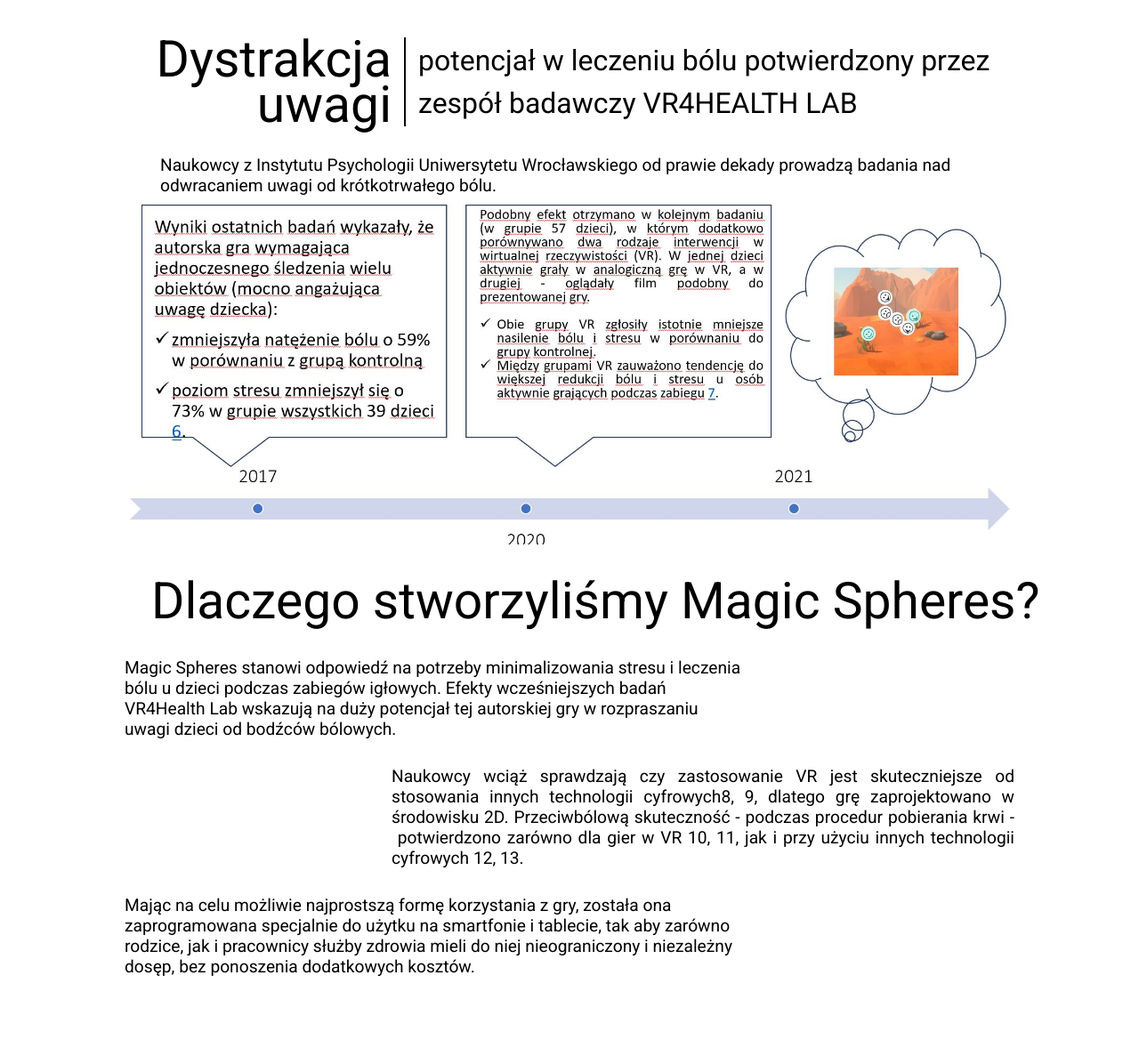
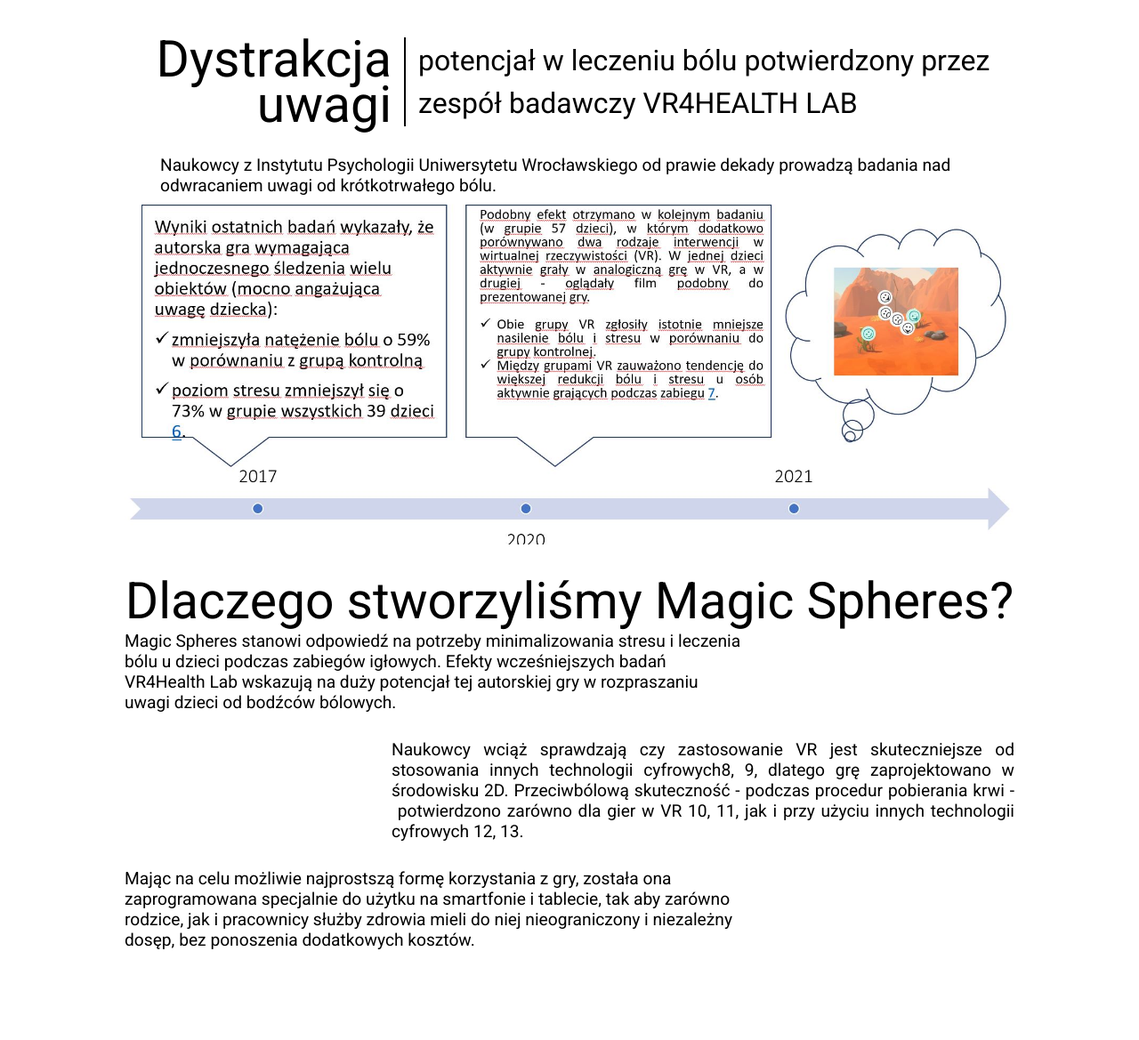
Before and after one commit to piotrwojtaszek/MOT-WEBSITE, a PHP site: page / in a window 1280 px wide. Shown: the part 919-2088 px from the top of the page at 89% size. Run offline with PHP 8.4, Linux system fonts and the light colour scheme.

Commit message:
css improvement

```diff
--- a/Site/style.css
+++ b/Site/style.css
@@ -186,6 +186,7 @@
 }
 
 .wrapper{
+    overflow: auto;
     display: flex;
     flex-direction: column;
     justify-content: flex-start;
@@ -253,7 +254,7 @@
 
 .section_1_2_title h1{
     text-align: center;
-    margin: 30px;
+    margin-top: 30px;
 }
 
 .section_1_2_content p{
```
